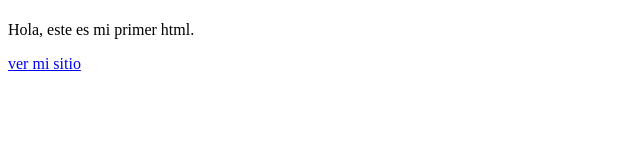
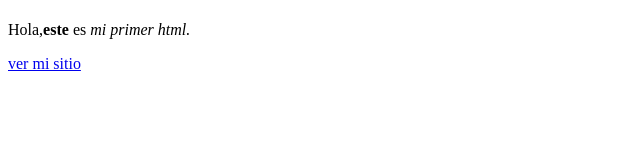
Before and after one commit to meilanperez/CODE-WORKSPACE, a plain HTML site: page Práctica videos/Index.html in a window 1280 px wide. Shown: the full height of the page, 0-640 px from the left. Drawn offline with Linux system fonts and the light colour scheme.

Commit message:
Más práctica

```diff
--- a/Práctica videos/Index.html
+++ b/Práctica videos/Index.html
@@ -7,7 +7,7 @@
             <h1></h1>
             <h2></h2>
             <h3></h3>
-<p> Hola, este es mi primer html.</p>
+<p> Hola,<strong>este </strong> es <em>mi primer html.</em></p>
 <a href="https://www23.estrenosdoramas.net/">ver mi sitio</a>
         </body>
 
```
